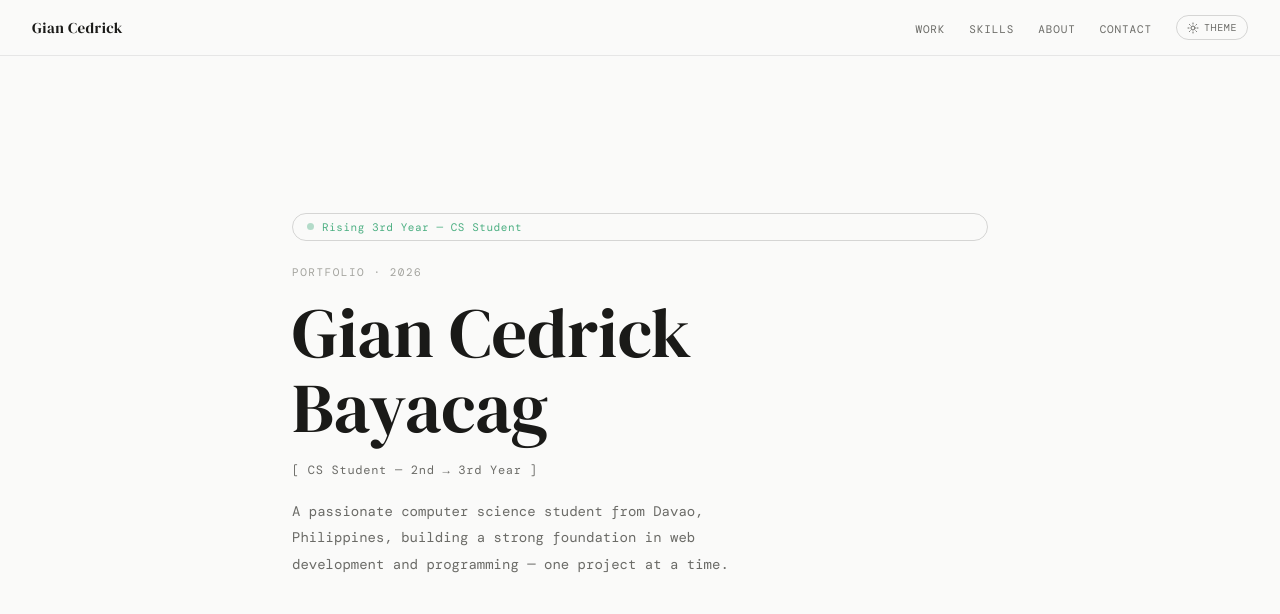
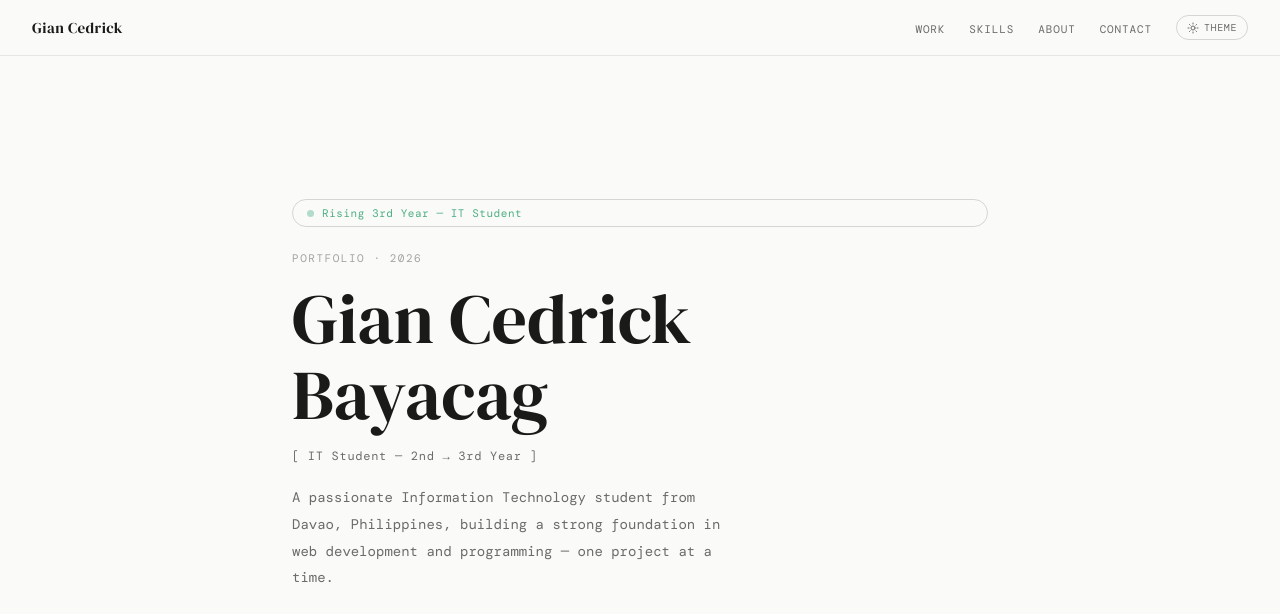
Before and after one commit to gianbayacag/portfolio, a plain HTML site: page index.html in a window 1280 px wide. Shown: the top 614 px of the page. Drawn offline with nearby package versions, Linux system fonts and the light colour scheme; a web font is replaced by a local one.

Commit message:
Update index.html

```diff
--- a/index.html
+++ b/index.html
@@ -638,13 +638,13 @@
     <section id="hero">
       <div class="status-badge">
         <span class="dot"></span>
-        Rising 3rd Year — CS Student
+        Rising 3rd Year — IT Student
       </div>
       <p class="eyebrow">Portfolio · 2026</p>
       <h1>Gian Cedrick<br>Bayacag</h1>
-      <p class="hero-sub">[ CS Student — 2nd → 3rd Year ]</p>
+      <p class="hero-sub">[ IT Student — 2nd → 3rd Year ]</p>
       <p class="hero-bio">
-        A passionate computer science student from Davao, Philippines, building a strong foundation in web development and programming — one project at a time.
+        A passionate Information Technology student from Davao, Philippines, building a strong foundation in web development and programming — one project at a time.
       </p>
       <div class="hero-links">
         <a href="https://github.com/gianbayacag" target="_blank" rel="noopener">
@@ -701,7 +701,7 @@
       <hr>
       <div class="about-card fade-in">
         <div class="about-text">
-          <p>Hey, I'm Gian — a CS student from Davao, Philippines heading into my 3rd year of college. I started my dev journey through coursework and built a tower defense game in Java that got me genuinely hooked on programming.</p>
+          <p>Hey, I'm Gian — a IT student from Davao, Philippines heading into my 3rd year of college. I started my dev journey through coursework and built a tower defense game in Java that got me genuinely hooked on programming.</p>
           <p>I'm comfortable with web tech like HTML, CSS, Bootstrap, PHP, and Laravel, and I work with SQL and SQLite for data. Still leveling up, but I love figuring things out and building stuff that works.</p>
           <p>Currently looking for opportunities to grow, collaborate, and gain real-world experience beyond the classroom.</p>
         </div>
```
